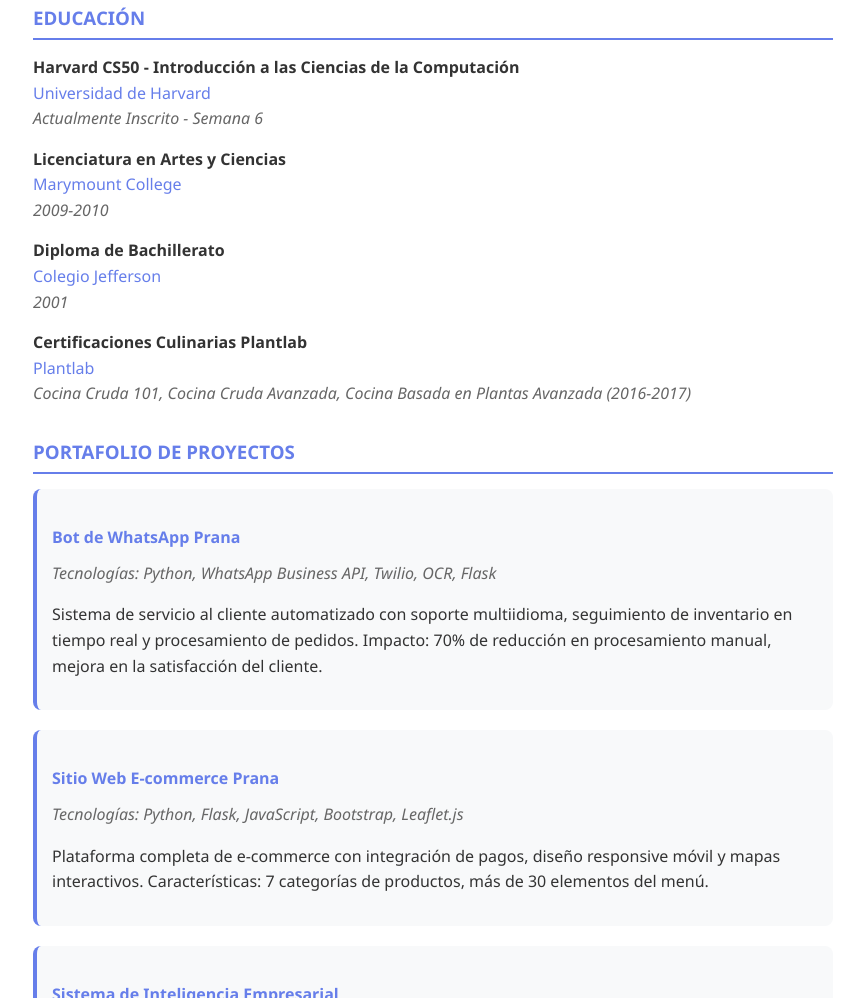
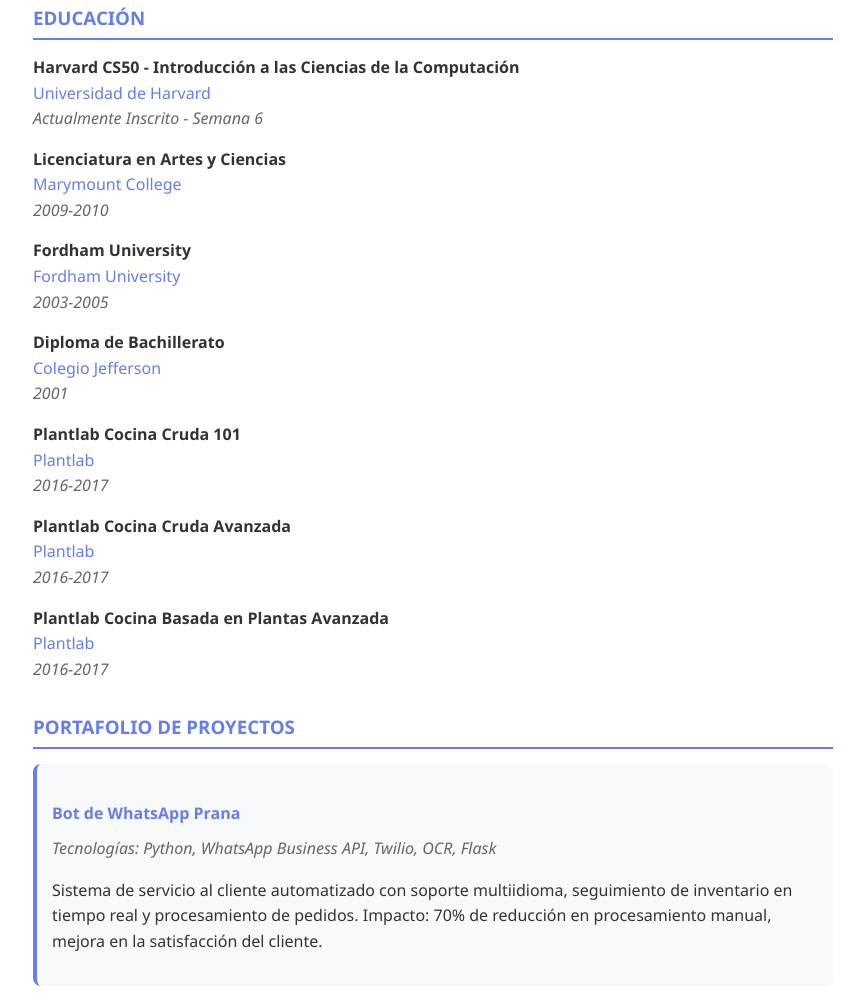
Before and after one commit to kikstaog/Enrique-Portfolio, a website: page CV_Enrique_De_Santiago_Espanol.html in a window 1280 px wide. Shown: the part 1673-2671 px from the top of the page, without its empty margins (207-1071 px from the left). Drawn offline with Linux system fonts and the light colour scheme.

Commit message:
Add Fordham University to education section in both CVs

```diff
--- a/CV_Enrique_De_Santiago_Espanol.html
+++ b/CV_Enrique_De_Santiago_Espanol.html
@@ -147,7 +147,7 @@
         <div class="contact-info">
             <span>📧 ef.santiago@gmail.com</span>
             <span>🌐 github.com/kikstaog</span>
-            <span>💼 linkedin.com/in/yourprofile</span>
+            <span>💼 linkedin.com/in/enrique-de-santiago</span>
         </div>
     </div>
 
@@ -241,15 +241,33 @@
         </div>
 
         <div class="education-item">
+            <div class="education-title">Fordham University</div>
+            <div class="education-school">Fordham University</div>
+            <div class="education-date">2003-2005</div>
+        </div>
+
+        <div class="education-item">
             <div class="education-title">Diploma de Bachillerato</div>
             <div class="education-school">Colegio Jefferson</div>
             <div class="education-date">2001</div>
         </div>
 
         <div class="education-item">
-            <div class="education-title">Certificaciones Culinarias Plantlab</div>
+            <div class="education-title">Plantlab Cocina Cruda 101</div>
             <div class="education-school">Plantlab</div>
-            <div class="education-date">Cocina Cruda 101, Cocina Cruda Avanzada, Cocina Basada en Plantas Avanzada (2016-2017)</div>
+            <div class="education-date">2016-2017</div>
+        </div>
+
+        <div class="education-item">
+            <div class="education-title">Plantlab Cocina Cruda Avanzada</div>
+            <div class="education-school">Plantlab</div>
+            <div class="education-date">2016-2017</div>
+        </div>
+
+        <div class="education-item">
+            <div class="education-title">Plantlab Cocina Basada en Plantas Avanzada</div>
+            <div class="education-school">Plantlab</div>
+            <div class="education-date">2016-2017</div>
         </div>
     </div>
 
```
Also changed, not shown: CV_Enrique_De_Santiago.html (+7 -1 lines), index.html (+3 -1 lines).
